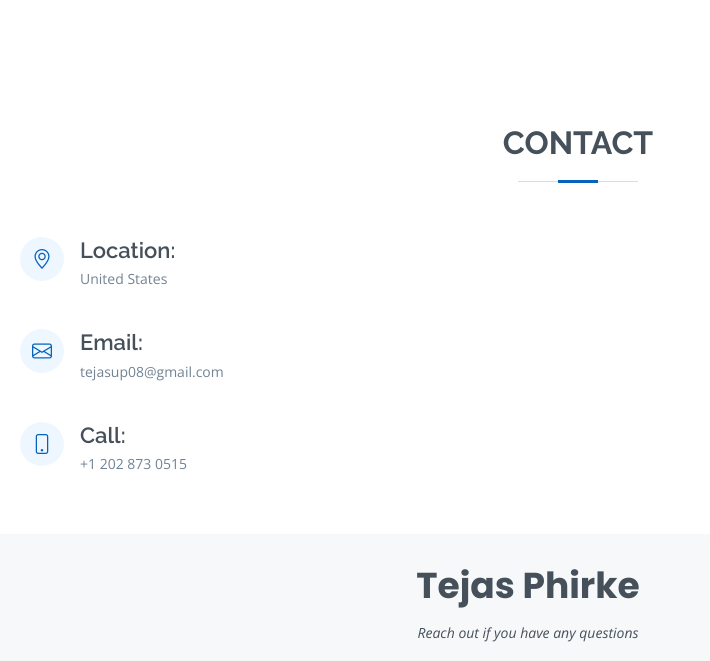
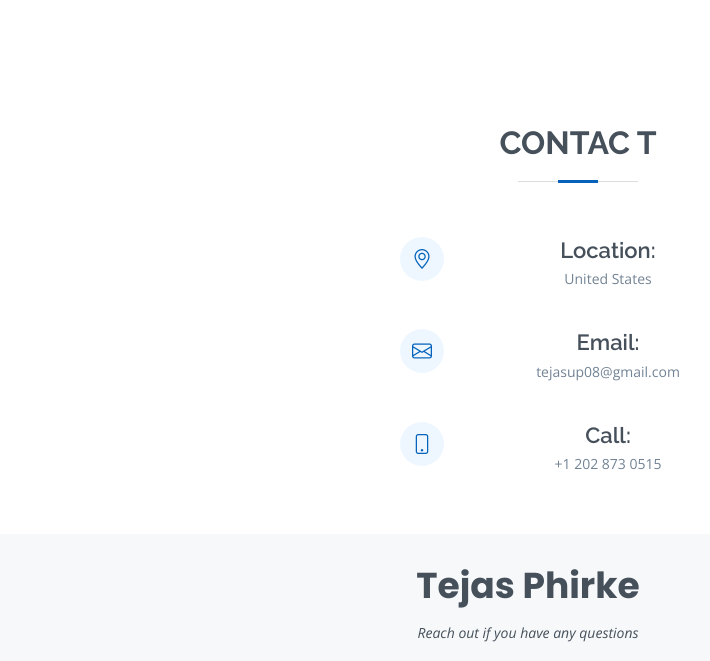
Before and after one commit to tejasphirke/tejasphirke.github.io, a plain HTML site: page index.html in a window 1280 px wide. Shown: the part 4580-5241 px from the top of the page, without its empty margins (112-822 px from the left). Drawn offline with nearby package versions, Linux system fonts and the light colour scheme.

Commit message:
Update index.html

```diff
--- a/index.html
+++ b/index.html
@@ -403,13 +403,13 @@
       <div class="container" data-aos="fade-up">
 
         <div class="section-title">
-          <h2>Contact</h2>
+          <h2>Contac  t</h2>
         </div>
 
-        <div class="row mt-1">
+        <div class="row mt-1 justify-content-center">
 
             <div class="col-lg-4">
-            <div class="info">
+                <div class="info text-center">
                     <div class="address">
                         <i class="bi bi-geo-alt"></i>
                         <h4>Location:</h4>
@@ -427,12 +427,8 @@
                         <h4>Call:</h4>
                         <p>+1 202 873 0515</p>
                     </div>
-
                 </div>
-
             </div>
-
-
 
         </div>
 
```
Lines whose indentation alone changed are shown as unchanged.
